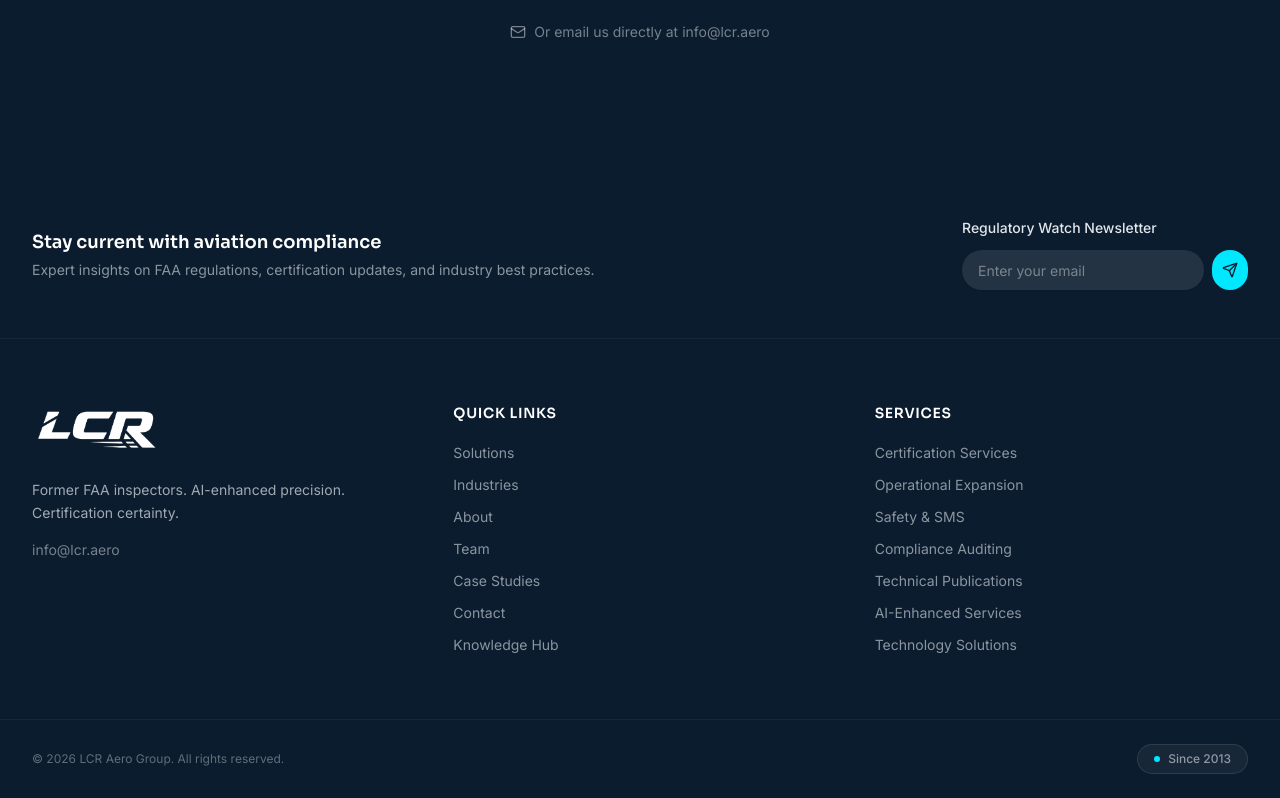
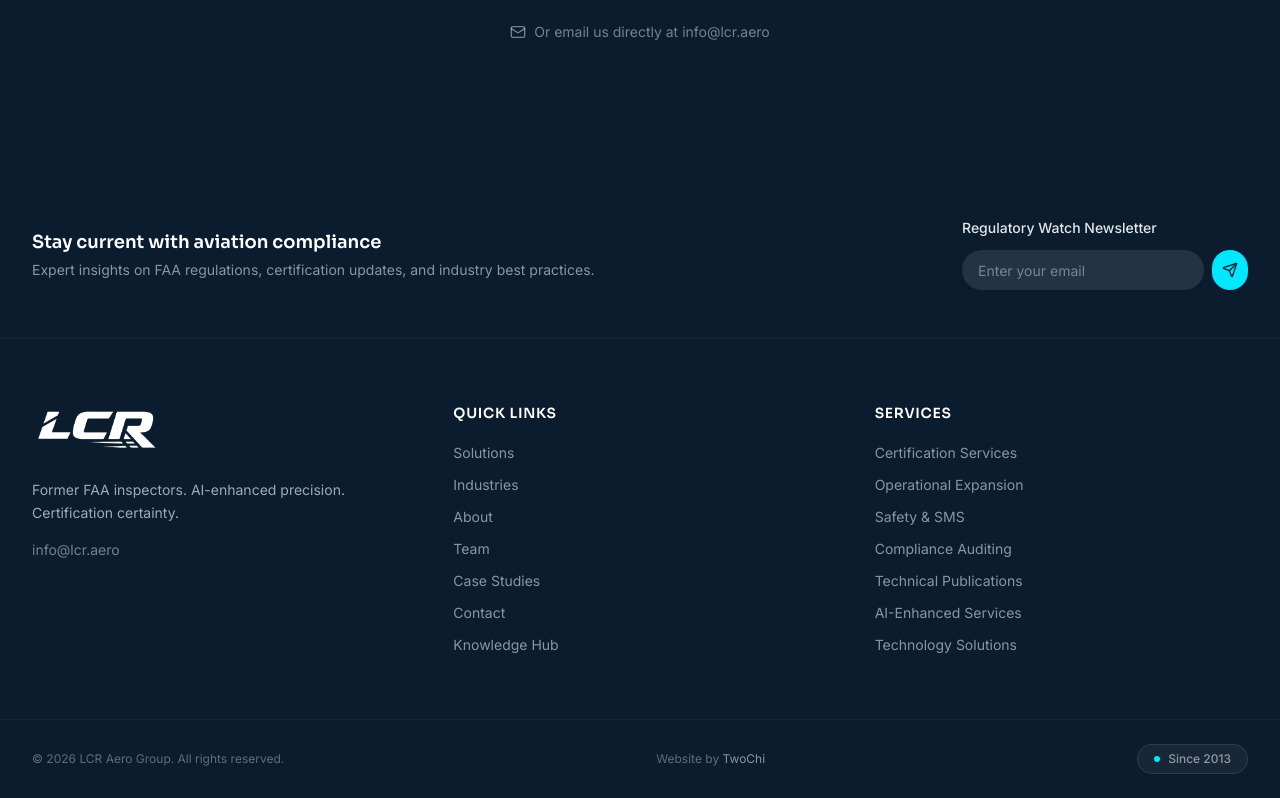
Before and after one commit to amosvizer/LCR, a Next.js app: page / in a window 1280 px wide. Shown: the part 7410-8208 px from the top of the page. Built offline with nearby package versions, Linux system fonts and the light colour scheme; no server answers.

Commit message:
updated twochi footer

```diff
--- a/src/components/layout/Footer.tsx
+++ b/src/components/layout/Footer.tsx
@@ -116,6 +116,17 @@ export function Footer() {
             &copy; {new Date().getFullYear()} LCR Aero Group. All rights
             reserved.
           </p>
+          <p className="text-xs text-aero-silver/40">
+            Website by{" "}
+            <a
+              href="https://www.twochi.com/solutions/digital/website-design"
+              target="_blank"
+              rel="noopener noreferrer"
+              className="text-aero-silver/60 transition-colors duration-200 hover:text-cyan"
+            >
+              TwoChi
+            </a>
+          </p>
           <div className="flex items-center gap-2 rounded-full border border-white/10 bg-white/5 px-4 py-1.5">
             <div className="h-1.5 w-1.5 rounded-full bg-cyan" />
             <span className="text-xs font-medium text-aero-silver/60">
```
